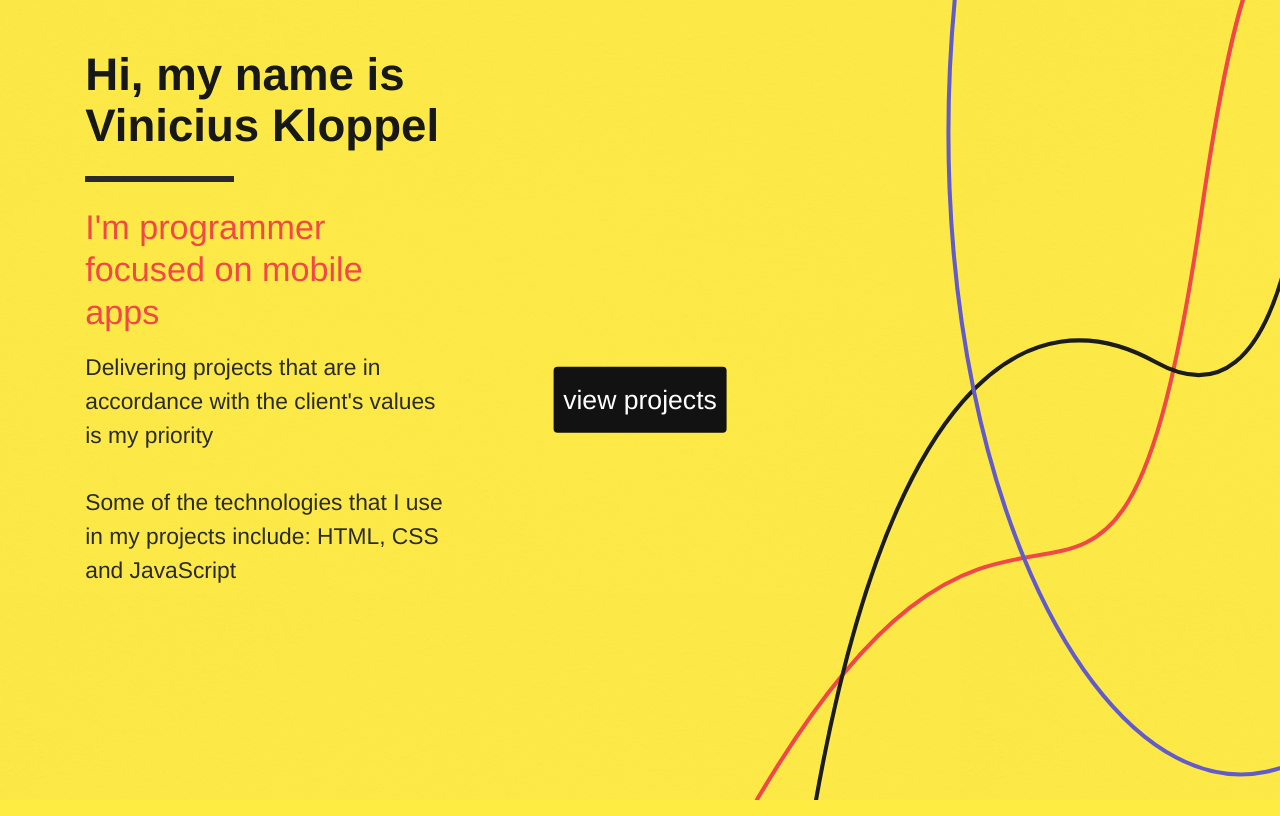
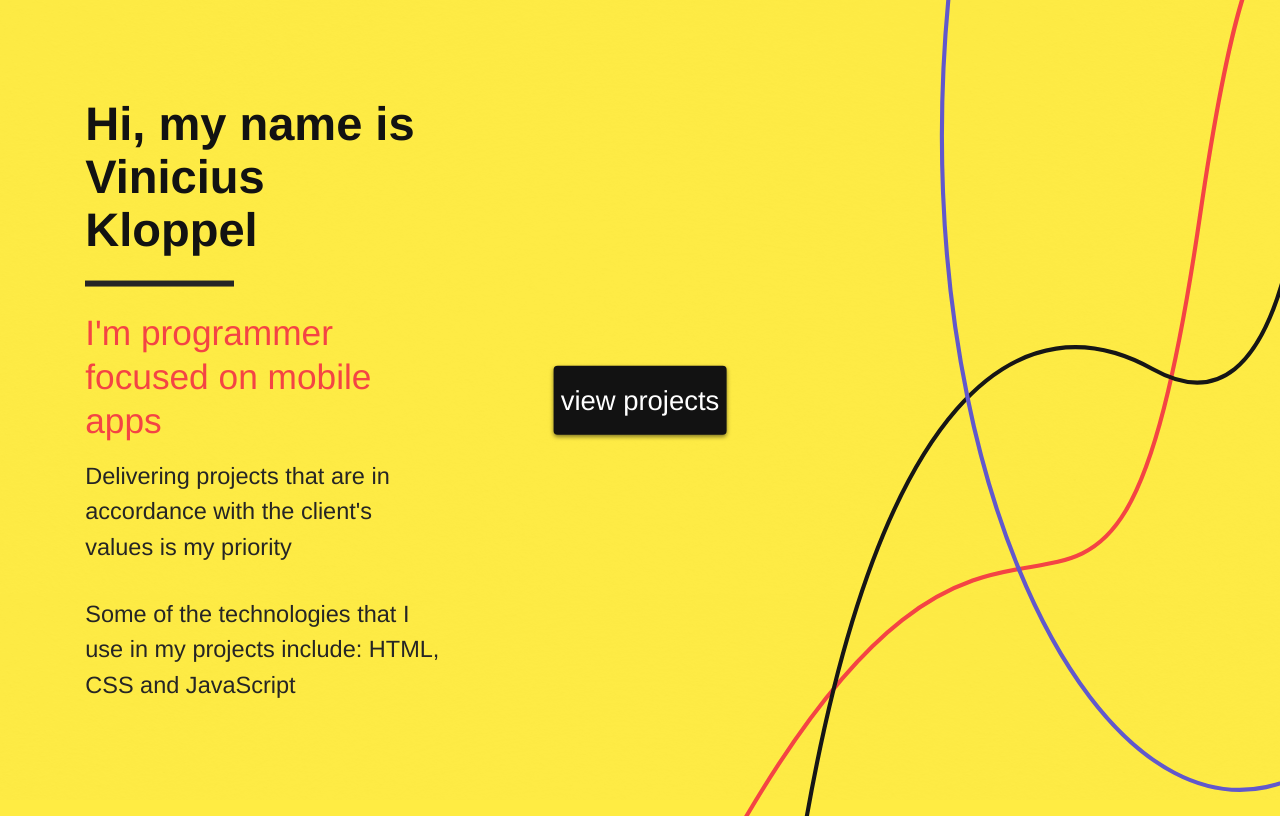
Before and after one commit to viniciuskloppel/personal-website, a plain HTML site: page index.html in a window 1280 px wide. Drawn offline with Linux system fonts and the light colour scheme.

Commit message:
Alterando css

```diff
--- a/css/style.css
+++ b/css/style.css
@@ -2,11 +2,11 @@
     box-sizing: border-box;
 }
 html {
-    height: 100%;
+    min-height: 100%;
     background-color: #FFEC43;
     color: #252525;
     font-family: helvetica;
-    font-size: 95%;
+    font-size: 98%;
     overflow-x: hidden;
 }
 html::after {
@@ -16,13 +16,14 @@ html::after {
     top: 0;
     left: 0;
     width: 100%;
-    height: 100%;
+    min-height: 100vh;
     background-image: url(../images/annie-spratt-yI3weKNBRTc-unsplash\ 1.png);
-    opacity: 0.2;
+    opacity: 0.1;
 }
 body {
     width: 90%;
-    height: 100%;
+    z-index: 2;
+    min-height: 100vh;
     position: relative;
     margin: 0 auto;
 }
@@ -118,7 +119,10 @@ a {
     height: 100%;
     width: 89.4736842105263%;
     /* margin-top: 12.1359223300971%; */
-    padding-top: 12.1359223300971%;
+    /* padding-top: 12.1359223300971%; */
+    position: relative;
+    top: 50vh;
+    transform: translateY(-50%);
     margin-left: 5.2631578947368%;
 }
 
@@ -150,6 +154,7 @@ h2 {
     position: absolute;
     left: 50%;
     top: 50%;
+    box-shadow: 0 2px 4px rgb(0,0,0, 0.5) ;
     transform: translate(-50%, -50%);
     z-index: 10;
 }
@@ -157,8 +162,8 @@ h2 {
     position: absolute;
     right: -11.1111111111111%;
     top: 0;
-    min-height: 100vh;
-    /* max-width: 110%; */
+    min-height: 101%;
+    /* min-width: 50%; */
 }
 .vetor {
     /* border: solid black 3px; */
@@ -166,5 +171,5 @@ h2 {
     left: 50%;
     top: 0;
     width: 50%;
-    min-height: 100vh;
+    min-height: 101%;
 }
--- a/index.html
+++ b/index.html
@@ -12,13 +12,11 @@
         <link rel="stylesheet" href="css/style.css" />
     </head>
     <body>
-        <div class="vetor">
-            <img src="images/vetores grafico.svg" />
-        </div>
+
         <div class="header">
             <!-- <nav class="menu"><p>Menu</p></nav> -->
             <div class="apresentacao">
-                <h1>Hi, my name is Vinicius Kloppel</h1>
+                <h1>Hi, my name is <span class="vinicius">Vinicius Kloppel</span></h1>
                 <div class="separador"></div>
                 <h2>I'm programmer focused on mobile apps</h2>
                 <p class="pitch">
@@ -32,6 +30,8 @@
             </div>
         </div>
         <a class="view-projects" href="https">view projects</a>
-
+        <div class="vetor">
+            <img src="images/vetores grafico.svg" />
+        </div>
     </body>
 </html>
```
